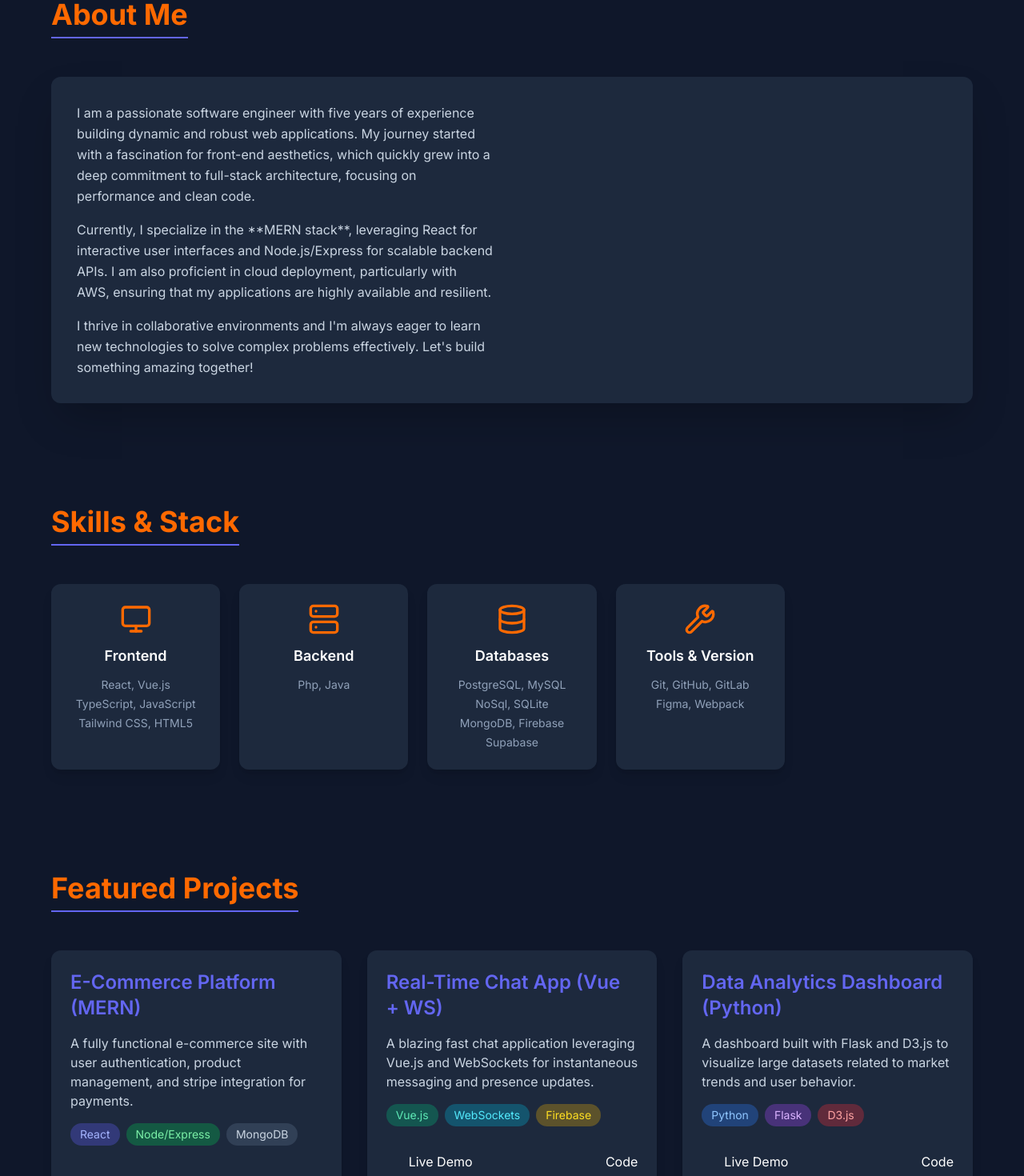
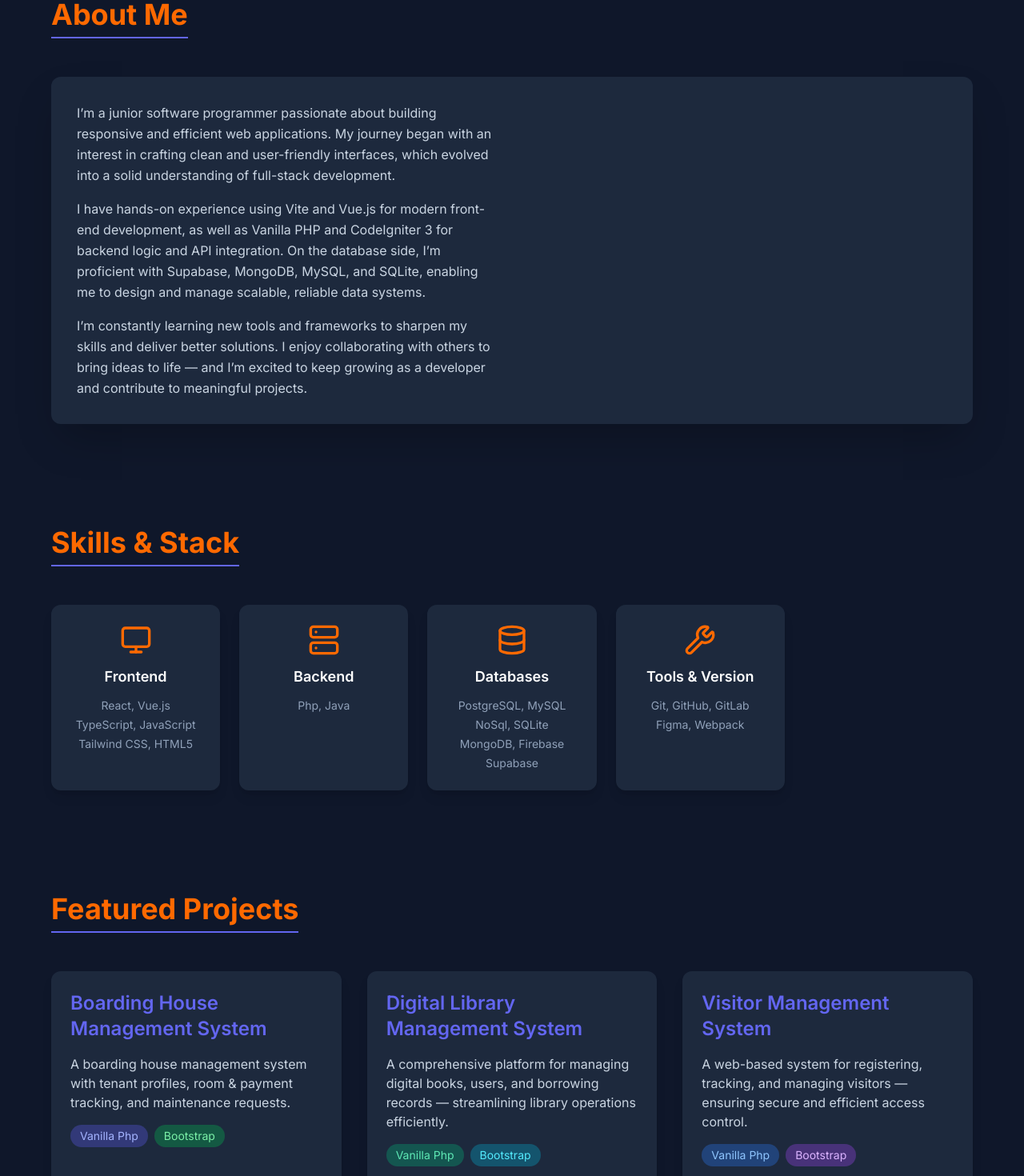
Before and after one commit to itzmegelo/Portfolio, a Vue app: page / in a window 1280 px wide. Shown: the part 880-2350 px from the top of the page at 80% size. Built offline with nearby package versions, Linux system fonts and the light colour scheme; what tailgrids would draw is missing.

Commit message:
Improve ui

```diff
--- a/src/views/HomeView.vue
+++ b/src/views/HomeView.vue
@@ -36,20 +36,20 @@
                 <div class="grid md:grid-cols-2 gap-12 items-center bg-slate-800 p-8 rounded-xl shadow-2xl">
                     <div>
                         <p class="text-slate-300 leading-relaxed mb-4">
-                            I am a passionate software engineer with five years of experience building dynamic and
-                            robust web applications. My journey started with a fascination for front-end aesthetics,
-                            which quickly grew into a deep commitment to full-stack architecture, focusing on
-                            performance and clean code.
+                            I’m a junior software programmer passionate about building responsive and efficient web
+                            applications. My journey began with an interest in crafting clean and user-friendly
+                            interfaces, which evolved into a solid understanding of full-stack development.
                         </p>
                         <p class="text-slate-300 leading-relaxed mb-4">
-                            Currently, I specialize in the **MERN stack**, leveraging React for interactive user
-                            interfaces and Node.js/Express for scalable backend APIs. I am also proficient in cloud
-                            deployment, particularly with AWS, ensuring that my applications are highly available and
-                            resilient.
+                            I have hands-on experience using Vite and Vue.js for modern front-end development, as well
+                            as Vanilla PHP and CodeIgniter 3 for backend logic and API integration. On the database
+                            side, I’m proficient with Supabase, MongoDB, MySQL, and SQLite, enabling me to design and
+                            manage scalable, reliable data systems.
                         </p>
                         <p class="text-slate-300 leading-relaxed">
-                            I thrive in collaborative environments and I'm always eager to learn new technologies to
-                            solve complex problems effectively. Let's build something amazing together!
+                            I’m constantly learning new tools and frameworks to sharpen my skills and deliver better
+                            solutions. I enjoy collaborating with others to bring ideas to life — and I’m excited to
+                            keep growing as a developer and contribute to meaningful projects.
                         </p>
                     </div>
                     <div class="hidden md:block">
@@ -124,15 +124,15 @@
                     <div
                         class="bg-slate-800 rounded-xl shadow-lg overflow-hidden transform transition duration-300 card-hover">
                         <div class="p-6 space-y-4">
-                            <h3 class="text-2xl font-semibold text-[#6366f1]">E-Commerce Platform (MERN)</h3>
+                            <h3 class="text-2xl font-semibold text-[#6366f1]">Boarding House Management System</h3>
                             <p class="text-slate-300">
-                                A fully functional e-commerce site with user authentication, product management, and
-                                stripe integration for payments.
+                                A boarding house management system with tenant profiles, room & payment tracking, and
+                                maintenance requests.
                             </p>
+
                             <div class="flex flex-wrap gap-2 text-sm">
-                                <span class="px-3 py-1 bg-indigo-500/30 text-indigo-300 rounded-full">React</span>
-                                <span class="px-3 py-1 bg-green-500/30 text-green-300 rounded-full">Node/Express</span>
-                                <span class="px-3 py-1 bg-slate-500/30 text-slate-300 rounded-full">MongoDB</span>
+                                <span class="px-3 py-1 bg-indigo-500/30 text-indigo-300 rounded-full">Vanilla Php</span>
+                                <span class="px-3 py-1 bg-green-500/30 text-green-300 rounded-full">Bootstrap</span>
                             </div>
                             <div class="flex justify-between pt-4">
                                 <a href="#" target="_blank"
@@ -140,7 +140,7 @@
                                     <i data-lucide="link" class="w-5 h-5"></i>
                                     <span>Live Demo</span>
                                 </a>
-                                <a href="#" target="_blank"
+                                <a href="https://github.com/itzmegelo/BoardingHouseManagemetSystem" target="_blank"
                                     class="flex items-center space-x-2 text-white hover:text-secondary transition duration-300">
                                     <i data-lucide="github" class="w-5 h-5"></i>
                                     <span>Code</span>
@@ -153,15 +153,16 @@
                     <div
                         class="bg-slate-800 rounded-xl shadow-lg overflow-hidden transform transition duration-300 card-hover">
                         <div class="p-6 space-y-4">
-                            <h3 class="text-2xl font-semibold text-[#6366f1]">Real-Time Chat App (Vue + WS)</h3>
+                            <h3 class="text-2xl font-semibold text-[#6366f1]">Digital Library Management System</h3>
                             <p class="text-slate-300">
-                                A blazing fast chat application leveraging Vue.js and WebSockets for instantaneous
-                                messaging and presence updates.
+                                A comprehensive platform for managing digital books, users, and borrowing records —
+                                streamlining library operations efficiently.
                             </p>
+
                             <div class="flex flex-wrap gap-2 text-sm">
-                                <span class="px-3 py-1 bg-emerald-500/30 text-emerald-300 rounded-full">Vue.js</span>
-                                <span class="px-3 py-1 bg-cyan-500/30 text-cyan-300 rounded-full">WebSockets</span>
-                                <span class="px-3 py-1 bg-yellow-500/30 text-yellow-300 rounded-full">Firebase</span>
+                                <span class="px-3 py-1 bg-emerald-500/30 text-emerald-300 rounded-full">Vanilla
+                                    Php</span>
+                                <span class="px-3 py-1 bg-cyan-500/30 text-cyan-300 rounded-full">Bootstrap</span>
                             </div>
                             <div class="flex justify-between pt-4">
                                 <a href="#" target="_blank"
@@ -169,7 +170,7 @@
                                     <i data-lucide="link" class="w-5 h-5"></i>
                                     <span>Live Demo</span>
                                 </a>
-                                <a href="#" target="_blank"
+                                <a href="https://github.com/itzmegelo/DigitalLibraryManagementSystem" target="_blank"
                                     class="flex items-center space-x-2 text-white hover:text-secondary transition duration-300">
                                     <i data-lucide="github" class="w-5 h-5"></i>
                                     <span>Code</span>
@@ -182,15 +183,15 @@
                     <div
                         class="bg-slate-800 rounded-xl shadow-lg overflow-hidden transform transition duration-300 card-hover">
                         <div class="p-6 space-y-4">
-                            <h3 class="text-2xl font-semibold text-[#6366f1]">Data Analytics Dashboard (Python)</h3>
+                            <h3 class="text-2xl font-semibold text-[#6366f1]">Visitor Management System</h3>
                             <p class="text-slate-300">
-                                A dashboard built with Flask and D3.js to visualize large datasets related to market
-                                trends and user behavior.
+                                A web-based system for registering, tracking, and managing visitors — ensuring secure
+                                and efficient access control.
                             </p>
+
                             <div class="flex flex-wrap gap-2 text-sm">
-                                <span class="px-3 py-1 bg-blue-500/30 text-blue-300 rounded-full">Python</span>
-                                <span class="px-3 py-1 bg-purple-500/30 text-purple-300 rounded-full">Flask</span>
-                                <span class="px-3 py-1 bg-red-500/30 text-red-300 rounded-full">D3.js</span>
+                                <span class="px-3 py-1 bg-blue-500/30 text-blue-300 rounded-full">Vanilla Php</span>
+                                <span class="px-3 py-1 bg-purple-500/30 text-purple-300 rounded-full">Bootstrap</span>
                             </div>
                             <div class="flex justify-between pt-4">
                                 <a href="#" target="_blank"
@@ -198,7 +199,7 @@
                                     <i data-lucide="link" class="w-5 h-5"></i>
                                     <span>Live Demo</span>
                                 </a>
-                                <a href="#" target="_blank"
+                                <a href="https://github.com/itzmegelo/VisitorManagementSystem" target="_blank"
                                     class="flex items-center space-x-2 text-white hover:text-secondary transition duration-300">
                                     <i data-lucide="github" class="w-5 h-5"></i>
                                     <span>Code</span>
@@ -245,7 +246,8 @@
                                     </div>
                                     <a href="javascript:void(0)" class="text-sm ml-4">
                                         <small class="block text-white">Mail</small>
-                                        <spane class="font-semibold text-orange-600">maldora.pojas.angelo@gmail.com</spane>
+                                        <spane class="font-semibold text-orange-600">maldora.pojas.angelo@gmail.com
+                                        </spane>
                                     </a>
                                 </li>
                             </ul>
```
Lines whose indentation alone changed are shown as unchanged.
